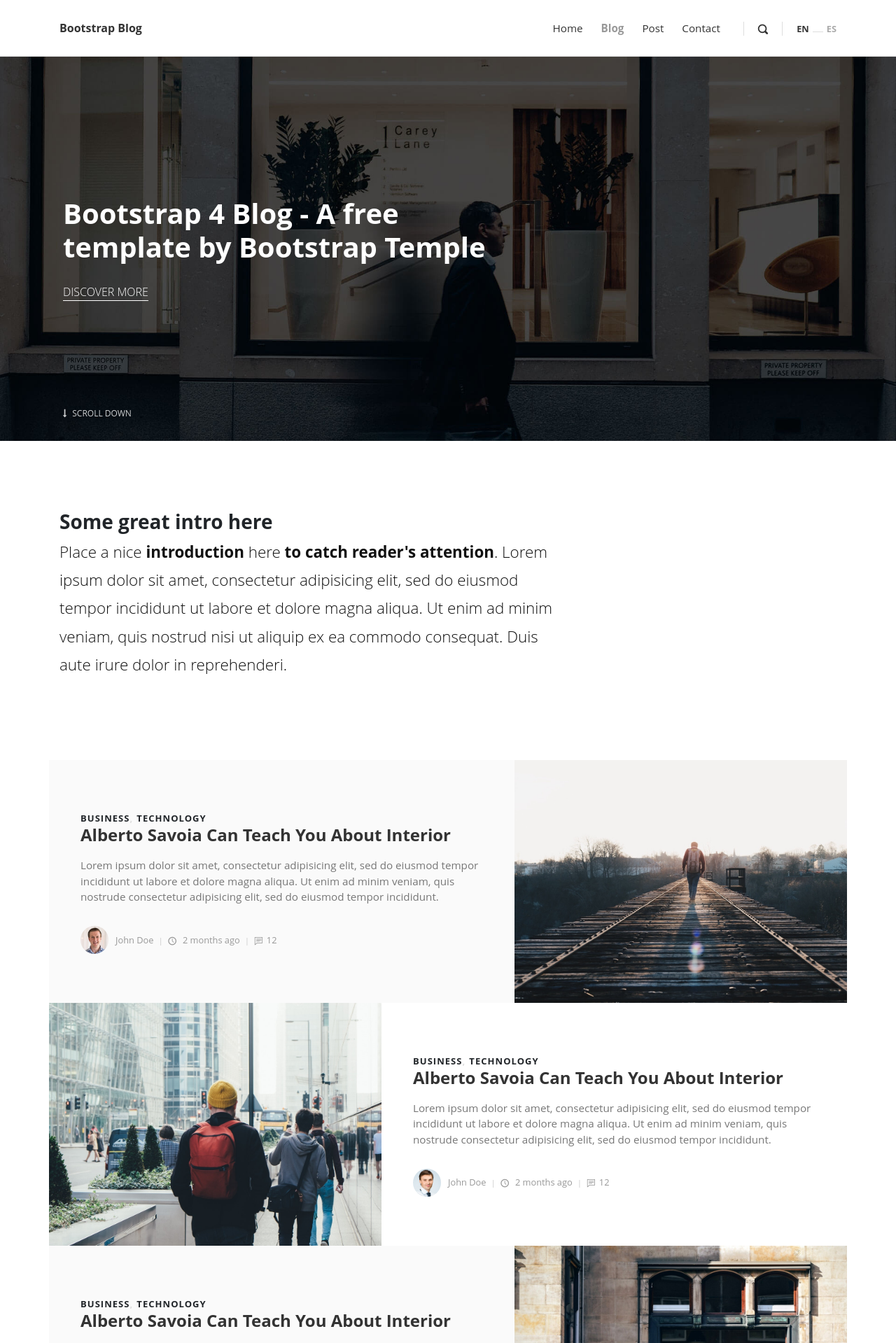
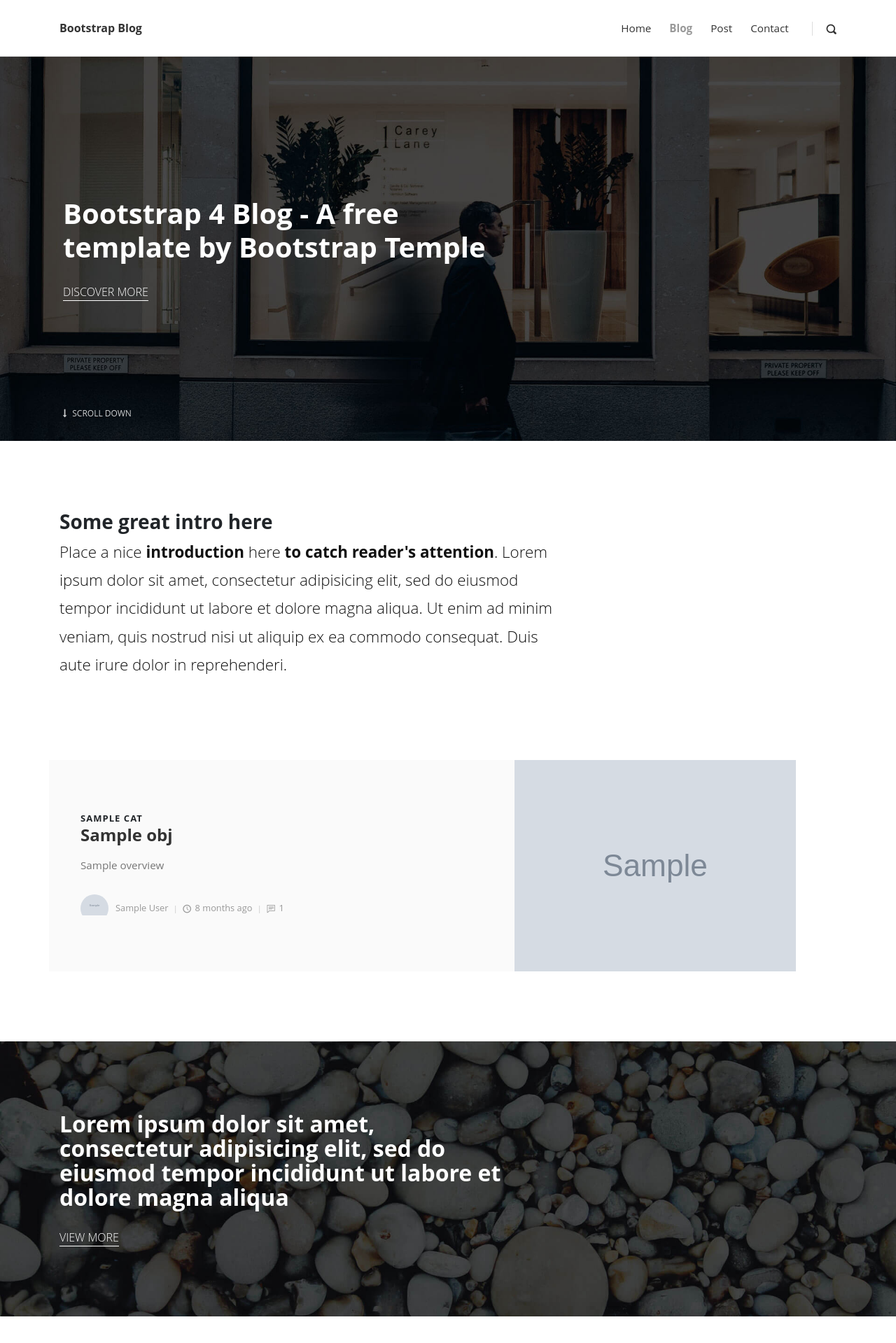
Before and after one commit to javvadigithub/mmmblog, a Django app: template src/templates/index.html in a window 1280 px wide. Shown: the top 1919 px of the page at 70% size. Run offline with Django 3.2, Linux system fonts and the light colour scheme; the template is opened without the code that fills it: most values are stand-ins (such as "Sample title", 1, 10 or a date in 2020); grey boxes marked "Sample" are stand-in pictures; some libraries are stand-ins or nearby versions.

Commit message:
Front End and News Letter Updated

```diff
--- a/src/blog/settings.py
+++ b/src/blog/settings.py
@@ -37,6 +37,8 @@ INSTALLED_APPS = [
     'django.contrib.sessions',
     'django.contrib.messages',
     'django.contrib.staticfiles',
+    'posts',
+    'marketing'
 ]
 
 MIDDLEWARE = [
--- a/src/blog/urls.py
+++ b/src/blog/urls.py
@@ -2,7 +2,7 @@ from django.conf import settings
 from django.conf.urls.static import static
 from django.contrib import admin
 from django.urls import path
-from .views import index,blog
+from posts.views import index,blog
 
 
 
--- a/src/templates/header.html
+++ b/src/templates/header.html
@@ -19,7 +19,7 @@
       <div class="container">
         <!-- Navbar Brand -->
         <div class="navbar-header d-flex align-items-center justify-content-between">
-          <!-- Navbar Brand --><a href="index.html" class="navbar-brand" >Bootstrap Blog</a>
+          <!-- Navbar Brand --><a href="/" class="navbar-brand" >Bootstrap Blog</a>
           <!-- Toggle Button-->
           <button type="button" data-toggle="collapse" data-target="#navbarcollapse" aria-controls="navbarcollapse"
             aria-expanded="false" aria-label="Toggle navigation"
@@ -28,17 +28,17 @@
         <!-- Navbar Menu -->
         <div id="navbarcollapse" class="collapse navbar-collapse">
           <ul class="navbar-nav ml-auto">
-            <li class="nav-item"><a href="index.html" class="nav-link ">Home</a>
+            <li class="nav-item"><a href="/" class="nav-link ">Home</a>
             </li>
-            <li class="nav-item"><a href="blog.html" class="nav-link active ">Blog</a>
+            <li class="nav-item"><a href="/blog" class="nav-link active ">Blog</a>
             </li>
-            <li class="nav-item"><a href="post.html" class="nav-link ">Post</a>
+            <li class="nav-item"><a href="/post" class="nav-link ">Post</a>
             </li>
             <li class="nav-item"><a href="#" class="nav-link ">Contact</a>
             </li>
           </ul>
           <div class="navbar-text"><a href="#" class="search-btn"><i class="icon-search-1"></i></a></div>
-          <ul class="langs navbar-text"><a href="#" class="active">EN</a><span> </span><a href="#">ES</a></ul>
+          <!-- <ul class="langs navbar-text"><a href="#" class="active">EN</a><span> </span><a href="#">ES</a></ul> -->
         </div>
       </div>
     </nav>
--- a/src/templates/index.html
+++ b/src/templates/index.html
@@ -1,6 +1,7 @@
 {% extends 'base.html' %}
 {% load static %}
 {% block content %}
+{% load static %}
   <body>
     <!-- Hero Section-->
     <section style="background: url({% static 'img/hero.jpg' %}); background-size: cover; background-position: center center" class="hero">
@@ -26,68 +27,38 @@
     <section class="featured-posts no-padding-top">
       <div class="container">
         <!-- Post-->
+        {% for obj in object_list %}
         <div class="row d-flex align-items-stretch">
+          {% if not forloop.first and not forloop.last %}
+            <div class="image col-lg-5"><img src="{{ obj.thumbnail.url }}" alt="..."></div>
+          {% endif %}
           <div class="text col-lg-7">
             <div class="text-inner d-flex align-items-center">
               <div class="content">
                 <header class="post-header">
-                  <div class="category"><a href="#">Business</a><a href="#">Technology</a></div><a href="post.html">
-                    <h2 class="h4">Alberto Savoia Can Teach You About Interior</h2></a>
+                  <div class="category">
+                    {% for cat in obj.catergories.all %}
+                    <a href="#">{{ cat }}</a>
+                    {% endfor %}
+                  </div>
+                  <a href="post.html">
+                    <h2 class="h4">{{ obj.title }}</h2></a>
                 </header>
-                <p>Lorem ipsum dolor sit amet, consectetur adipisicing elit, sed do eiusmod tempor incididunt ut labore et dolore magna aliqua. Ut enim ad minim veniam, quis nostrude consectetur adipisicing elit, sed do eiusmod tempor incididunt.</p>
+                <p>{{ obj.overview }}</p>
                 <footer class="post-footer d-flex align-items-center"><a href="#" class="author d-flex align-items-center flex-wrap">
-                    <div class="avatar"><img src="{% static 'img/avatar-1.jpg' %}" alt="..." class="img-fluid"></div>
-                    <div class="title"><span>John Doe</span></div></a>
-                  <div class="date"><i class="icon-clock"></i> 2 months ago</div>
-                  <div class="comments"><i class="icon-comment"></i>12</div>
+                    <div class="avatar"><img src="{{ obj.author.profile_picture.url }}" alt="..." class="img-fluid"></div>
+                    <div class="title"><span>{{ obj.author }}</span></div></a>
+                  <div class="date"><i class="icon-clock"></i>{{ obj.timestamp|timesince }} ago</div>
+                  <div class="comments"><i class="icon-comment"></i>{{ obj.comment_count }}</div>
                 </footer>
               </div>
             </div>
           </div>
-          <div class="image col-lg-5"><img src="{% static 'img/featured-pic-1.jpeg' %}" alt="..."></div>
+          {% if forloop.first or forloop.last %}
+          <div class="image col-lg-5"><img src="{{ obj.thumbnail.url }}" alt="..."></div>
+          {% endif %}
         </div>
-        <!-- Post        -->
-        <div class="row d-flex align-items-stretch">
-          <div class="image col-lg-5"><img src="{% static 'img/featured-pic-2.jpeg' %}" alt="..."></div>
-          <div class="text col-lg-7">
-            <div class="text-inner d-flex align-items-center">
-              <div class="content">
-                <header class="post-header">
-                  <div class="category"><a href="#">Business</a><a href="#">Technology</a></div><a href="post.html">
-                    <h2 class="h4">Alberto Savoia Can Teach You About Interior</h2></a>
-                </header>
-                <p>Lorem ipsum dolor sit amet, consectetur adipisicing elit, sed do eiusmod tempor incididunt ut labore et dolore magna aliqua. Ut enim ad minim veniam, quis nostrude consectetur adipisicing elit, sed do eiusmod tempor incididunt.</p>
-                <footer class="post-footer d-flex align-items-center"><a href="#" class="author d-flex align-items-center flex-wrap">
-                    <div class="avatar"><img src="{% static 'img/avatar-2.jpg' %}" alt="..." class="img-fluid"></div>
-                    <div class="title"><span>John Doe</span></div></a>
-                  <div class="date"><i class="icon-clock"></i> 2 months ago</div>
-                  <div class="comments"><i class="icon-comment"></i>12</div>
-                </footer>
-              </div>
-            </div>
-          </div>
-        </div>
-        <!-- Post                            -->
-        <div class="row d-flex align-items-stretch">
-          <div class="text col-lg-7">
-            <div class="text-inner d-flex align-items-center">
-              <div class="content">
-                <header class="post-header">
-                  <div class="category"><a href="#">Business</a><a href="#">Technology</a></div><a href="post.html">
-                    <h2 class="h4">Alberto Savoia Can Teach You About Interior</h2></a>
-                </header>
-                <p>Lorem ipsum dolor sit amet, consectetur adipisicing elit, sed do eiusmod tempor incididunt ut labore et dolore magna aliqua. Ut enim ad minim veniam, quis nostrude consectetur adipisicing elit, sed do eiusmod tempor incididunt.</p>
-                <footer class="post-footer d-flex align-items-center"><a href="#" class="author d-flex align-items-center flex-wrap">
-                    <div class="avatar"><img src="{% static 'img/avatar-3.jpg' %}" alt="..." class="img-fluid"></div>
-                    <div class="title"><span>John Doe</span></div></a>
-                  <div class="date"><i class="icon-clock"></i> 2 months ago</div>
-                  <div class="comments"><i class="icon-comment"></i>12</div>
-                </footer>
-              </div>
-            </div>
-          </div>
-          <div class="image col-lg-5"><img src="{% static 'img/featured-pic-3.jpeg' %}" alt="..."></div>
-        </div>
+        {% endfor %}
       </div>
     </section>
     <!-- Divider Section-->
@@ -108,39 +79,23 @@
           <p class="text-big">Lorem ipsum dolor sit amet, consectetur adipisicing elit.</p>
         </header>
         <div class="row">
+          {% for obj in latest %}
           <div class="post col-md-4">
-            <div class="post-thumbnail"><a href="post.html"><img src="{% static 'img/blog-1.jpg' %}" alt="..." class="img-fluid"></a></div>
+            <div class="post-thumbnail"><a href="#"><img src="{{ obj.thumbnail.url }}" alt="..." class="img-fluid"></a></div>
             <div class="post-details">
               <div class="post-meta d-flex justify-content-between">
-                <div class="date">20 May | 2016</div>
-                <div class="category"><a href="#">Business</a></div>
-              </div><a href="post.html">
-                <h3 class="h4">Ways to remember your important ideas</h3></a>
-              <p class="text-muted">Lorem ipsum dolor sit amet, consectetur adipisicing elit, sed do eiusmod tempor incididunt ut labore.</p>
+                <div class="date">{{ obj.timestamp }}</div>
+                <div class="category">
+                  {% for cat in obj.categories.all %}
+                  <a href="#">{{ cat }}</a>
+                  {% endfor %}
+                </div>
+              </div><a href="#">
+                <h3 class="h4">{{ obj.title }}</h3></a>
+              <p class="text-muted">{{ obj.overview }}</p>
             </div>
           </div>
-          <div class="post col-md-4">
-            <div class="post-thumbnail"><a href="post.html"><img src="{% static 'img/blog-2.jpg' %}" alt="..." class="img-fluid"></a></div>
-            <div class="post-details">
-              <div class="post-meta d-flex justify-content-between">
-                <div class="date">20 May | 2016</div>
-                <div class="category"><a href="#">Technology</a></div>
-              </div><a href="post.html">
-                <h3 class="h4">Diversity in Engineering: Effect on Questions</h3></a>
-              <p class="text-muted">Lorem ipsum dolor sit amet, consectetur adipisicing elit, sed do eiusmod tempor incididunt ut labore.</p>
-            </div>
-          </div>
-          <div class="post col-md-4">
-            <div class="post-thumbnail"><a href="post.html"><img src="{% static 'img/blog-3.jpg' %}" alt="..." class="img-fluid"></a></div>
-            <div class="post-details">
-              <div class="post-meta d-flex justify-content-between">
-                <div class="date">20 May | 2016</div>
-                <div class="category"><a href="#">Financial</a></div>
-              </div><a href="post.html">
-                <h3 class="h4">Alberto Savoia Can Teach You About Interior</h3></a>
-              <p class="text-muted">Lorem ipsum dolor sit amet, consectetur adipisicing elit, sed do eiusmod tempor incididunt ut labore.</p>
-            </div>
-          </div>
+          {% endfor %}
         </div>
       </div>
     </section>
@@ -154,7 +109,8 @@
           </div>
           <div class="col-md-8">
             <div class="form-holder">
-              <form action="#">
+              <form action="." method="POST">
+                {% csrf_token %}
                 <div class="form-group">
                   <input type="email" name="email" id="email" placeholder="Type your email address">
                   <button type="submit" class="submit">Subscribe</button>
```
Also changed, not shown: src/blog/views.py (deleted, +0 -7 lines).
